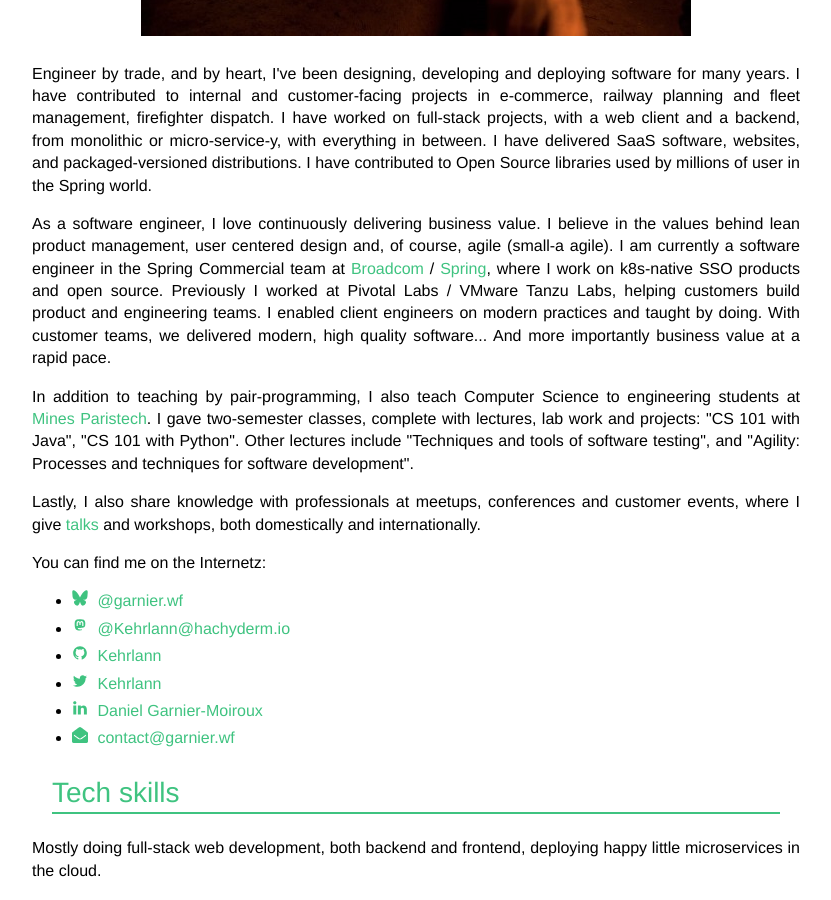
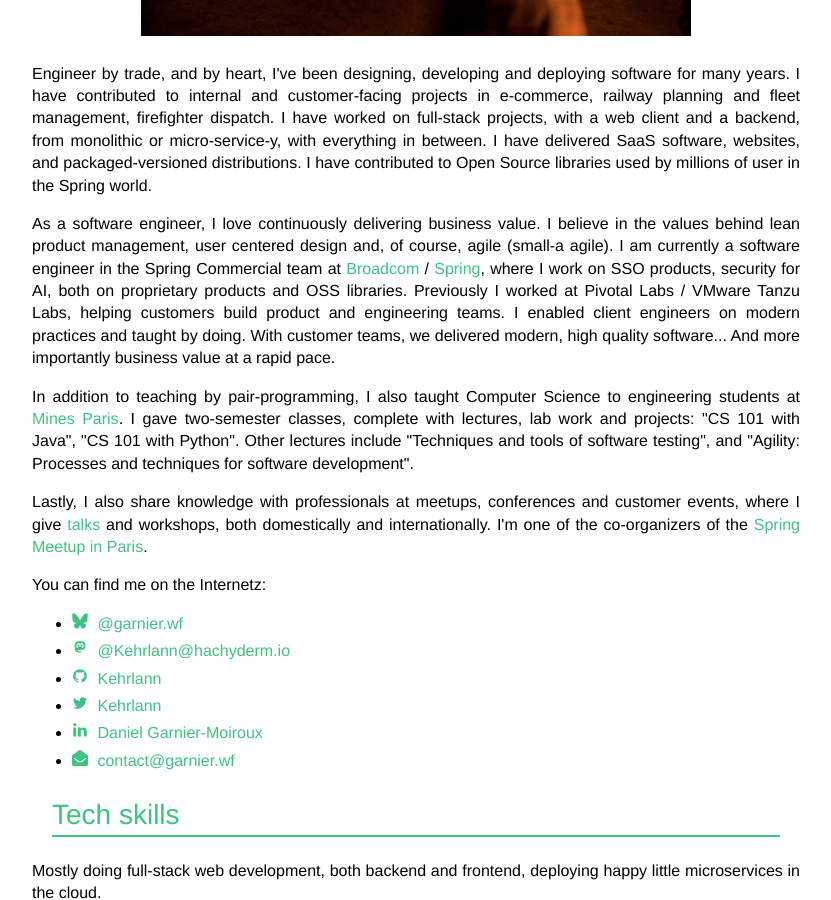
Before and after one commit to Kehrlann/kehrlann.github.io, a Jekyll site: the page built from index.html, in a window 1280 px wide and 900 px high, scrolled down 507 px. Shown: the whole window, without its empty margins (224-1055 px from the left). Built offline with Jekyll 4.4.1, drawn with Linux system fonts in a browser that asks for light colours.

Commit message:
index: update links and bio

```diff
--- a/index.html
+++ b/index.html
@@ -24,9 +24,9 @@
     As a software engineer, I love continuously delivering business value. I believe
     in the values behind lean product management, user centered design and, of course,
     agile (small-a agile). I am currently a software engineer in the Spring Commercial
-    team at <a href="https://tanzu.vmware.com/tanzu" target="_blank" rel="noopener">Broadcom</a> /
+    team at <a href="https://www.broadcom.com/" target="_blank" rel="noopener">Broadcom</a> /
     <a href="https://spring.io/" target="_blank" rel="noopener">Spring</a>, where I work
-    on k8s-native SSO products and open source.
+    on SSO products, security for AI, both on proprietary products and OSS libraries.
 
     Previously I worked at Pivotal Labs / VMware Tanzu Labs, helping customers build product
     and engineering teams. I enabled client engineers on modern practices and taught by doing.
@@ -34,8 +34,9 @@
     business value at a rapid pace.
 </p>
 <p>
-    In addition to teaching by pair-programming, I also teach Computer Science to
-    engineering students at <a href="https://www.mines-paristech.fr/" target="_blank" rel="noopener">Mines Paristech</a>.
+    In addition to teaching by pair-programming, I also taught Computer Science to
+    engineering students at <a href="https://www.minesparis.psl.eu/en/home/" target="_blank"
+      rel="noopener">Mines Paris</a>.
     I gave two-semester classes, complete with lectures, lab work and projects:
     "CS 101 with Java", "CS 101 with Python". Other lectures include
     "Techniques and tools of software testing", and "Agility: Processes and techniques
@@ -44,6 +45,8 @@
 <p>
     Lastly, I also share knowledge with professionals at meetups, conferences and customer events,
     where I give <a href="/talks">talks</a> and workshops, both domestically and internationally.
+    I'm one of the co-organizers of the
+    <a href="https://www.meetup.com/fr-FR/spring-meetup-paris/">Spring Meetup in Paris</a>.
 </p>
 <p>
     You can find me on the Internetz:
```
